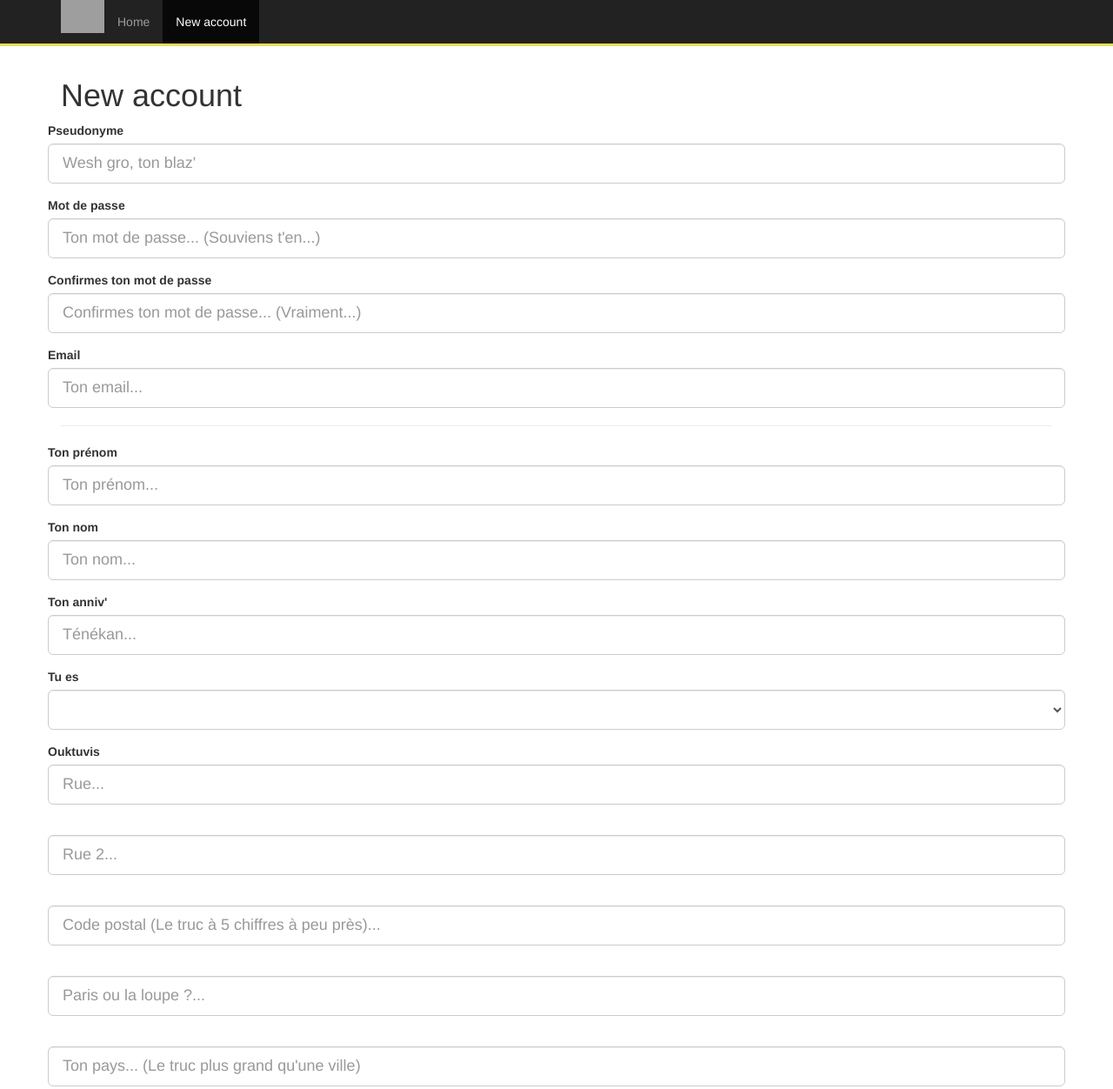
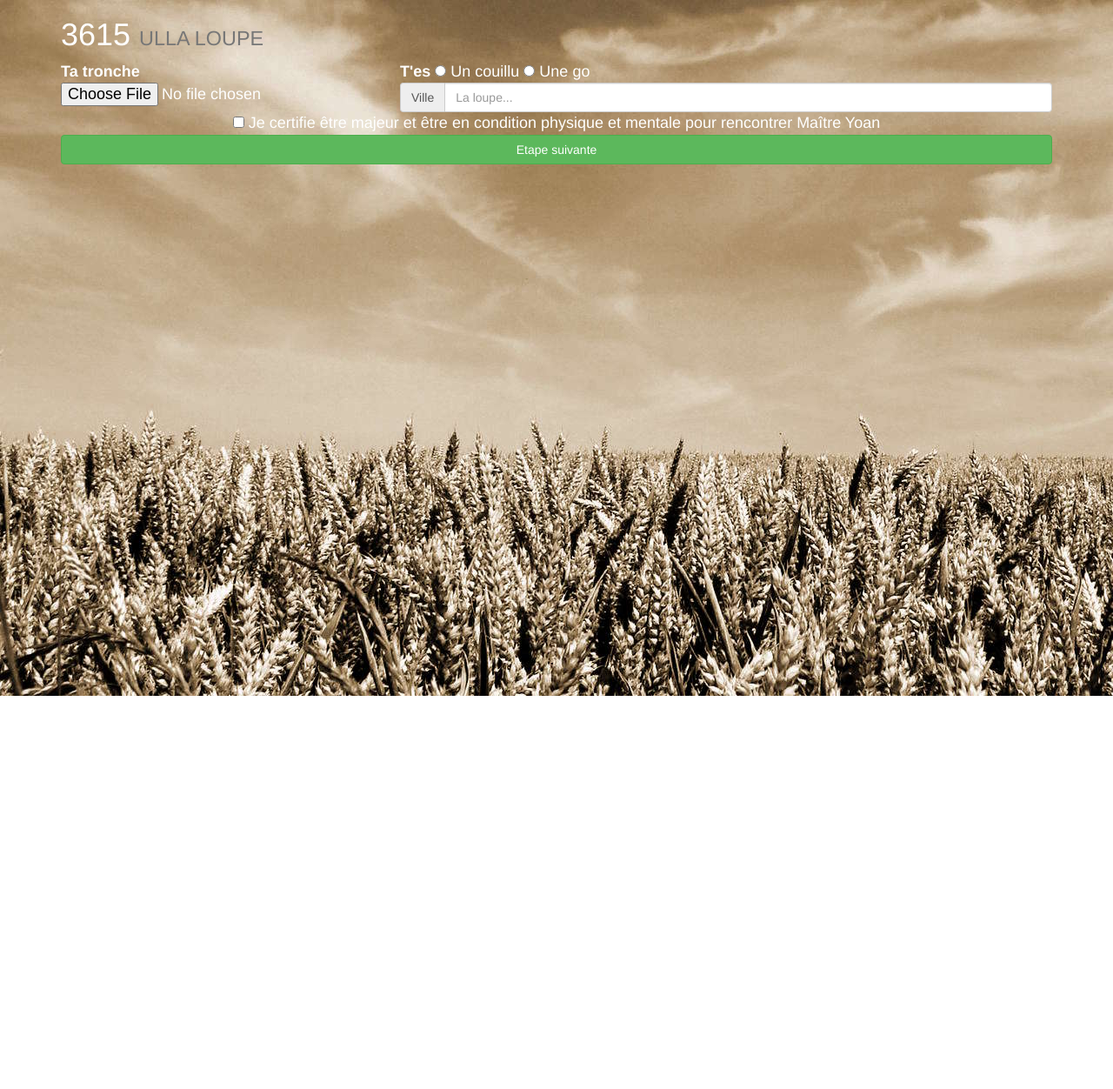
Before and after one commit to JbPasquier/Yoantic, a website: page public/index.html at #!/createAccount in a window 1280 px wide. Shown: the top 1252 px of the page at 87% size. After the commit the page ends 800 px from the top, so only its background shows below. Drawn offline with nearby package versions, Linux system fonts and the light colour scheme; grey boxes are pictures that could not be loaded.

Commit message:
New form

```diff
--- a/public/css/style.css
+++ b/public/css/style.css
@@ -1,12 +1,8 @@
-body{
-    padding-top: 70px;
+body {
+    background-image: url('../assets/bg.jpg');
+    background-repeat: no-repeat;
+    color: #fff;
 }
-.navbar-border{
-	border-bottom: 3px solid #F0DB4F;
+* {
+    font-size: 18px;
 }
-.navbar-header img{
-	transition: 0.4s;
-}
-.navbar-header img:hover{
-	transform: rotate(360deg);
-}
--- a/public/index.html
+++ b/public/index.html
@@ -3,35 +3,22 @@
 <head>
     <meta charset="utf-8">
     <meta name="viewport" content="width=device-width, initial-scale=1.0, maximum-scale=1.0, user-scalable=no" />
-    <meta name="description" content="">
-    <meta name="author" content="">
-    <link rel="icon" type="image/png" href="" />
-    <title>Sample</title>
-    <!-- CSS -->
+    <meta name="description" content="Meet cows">
+    <meta name="author" content="wcs, ibangf, jbpasquier">
+    <link rel="icon" type="image/png" href="/favicon.png" />
+    <title>3615-ULLALOUPE</title>
     <link rel="stylesheet" href="https://maxcdn.bootstrapcdn.com/bootstrap/3.3.5/css/bootstrap.min.css">
     <link rel="stylesheet" href="css/style.css">
-    <!-- AngularJS -->
+    </head>
+    <body>
+    <div class="container main">
+        <h1>3615 <small>ULLA LOUPE</small></h1>
+        <ng-view></ng-view>
+    </div>
     <script src="js/libs/angular.min.js"></script>
     <script src="js/libs/angular-route.min.js"></script>
     <script src="js/controllers/mainController.js"></script>
     <script src="js/services/userService.js"></script>
-
     <script src="js/app.js"></script>
-    </head>
-    <body>
-    <nav class="navbar navbar-inverse navbar-fixed-top navbar-border" role="navigation">
-        <div class="container">
-            <div class="navbar-header">
-                <a href="#/"><img src="https://unhosted.org/slides/img/js.png" width="50px"></a>
-            </div>
-            <ul class="nav navbar-nav">
-                <li ng-class="{active: activetab=='/'}"><a href="#/">Home</a></li>
-                <li ng-class="{active: activetab=='/new'}"><a href="#/new">New account</a></li>
-            </ul>
-        </div>
-    </nav>
-    <div class="container">
-        <ng-view></ng-view>
-    </div>
 </body>
 </html>
--- a/public/js/app.js
+++ b/public/js/app.js
@@ -1,10 +1,10 @@
 function config($routeProvider) {
 	$routeProvider
-		.when('/new', {
-			templateUrl: 'views/new.html'
+		.when('/createAccount', {
+			templateUrl: 'views/userCreation/step-1.html'
 		})
 		.otherwise({
-			redirectTo: '/new'
+			redirectTo: '/createAccount'
 		});
 }
 function run($rootScope, $location){
--- a/public/js/controllers/mainController.js
+++ b/public/js/controllers/mainController.js
@@ -1,92 +1,7 @@
 // MAIN CONTROLLER
 function mainController($scope, $http, userService) {
-    $scope.title = "user List";
-    $scope.userCreation = [{
-        model: 'nickname',
-        label: 'Pseudonyme',
-        type: 'text',
-        placeholder: 'Wesh gro, ton blaz\''
-    }, {
-        model: 'password',
-        label: 'Mot de passe',
-        type: 'password',
-        placeholder: 'Ton mot de passe... (Souviens t\'en...)'
-    }, {
-        model: 'passwordConfirm',
-        label: 'Confirmes ton mot de passe',
-        type: 'password',
-        placeholder: 'Confirmes ton mot de passe... (Vraiment...)'
-    }, {
-        model: 'email',
-        label: 'Email',
-        type: 'email',
-        placeholder: 'Ton email...'
-    }];
-    $scope.userCreationProfile = [{
-            model: 'firstname',
-            label: 'Ton prénom',
-            type: 'text',
-            placeholder: 'Ton prénom...'
-        }, {
-            model: 'lastname',
-            label: 'Ton nom',
-            type: 'text',
-            placeholder: 'Ton nom...'
-        }, {
-            model: 'birthday',
-            label: 'Ton anniv\'',
-            type: 'date',
-            placeholder: 'Ténékan...'
-        }, {
-            model: 'sexe',
-            label: 'Tu es',
-            type: 'select',
-            values: [
-                'Femme',
-                'Homme'
-            ]
-        }, {
-            model: 'road',
-            label: 'Ouktuvis',
-            type: 'text',
-            placeholder: 'Rue...'
-        }, {
-            model: 'road2',
-            label: '',
-            type: 'text',
-            placeholder: 'Rue 2...'
-        }, {
-            model: 'postalCode',
-            label: '',
-            type: 'number',
-            placeholder: 'Code postal (Le truc à 5 chiffres à peu près)...'
-        }, {
-            model: 'city',
-            label: '',
-            type: 'text',
-            placeholder: 'Paris ou la loupe ?...'
-        }, {
-            model: 'country',
-            label: '',
-            type: 'text',
-            placeholder: 'Ton pays... (Le truc plus grand qu\'une ville)'
-        }, {
-            model: 'home',
-            label: 'Ton 02',
-            type: 'number',
-            placeholder: 'C\'quoi ton tel maison...'
-        }, {
-            model: 'mobile',
-            label: 'Ton 06',
-            type: 'number',
-            placeholder: 'Cui sans fil...'
-        }
-
-    ];
-    $scope.tableau = {};
 
     $scope.createAccount = function() {
-        userService.createAccount($scope.tableau);
-        $scope.tableau = [];
+        userService.createAccount();
     };
 }
--- /dev/null
+++ b/public/views/userCreation/step-1.html
@@ -0,0 +1,27 @@
+<div class="row">
+    <div class="col-xs-12">
+        <div class="row">
+            <div class="col-xs-4">
+                <strong>Ta tronche</strong>
+                <input type="file" ng-model='profil[picture]'/>
+            </div>
+            <div class="col-xs-8">
+                    <strong>T'es</strong>
+                    <input type="radio" name="sex" value='male' ng-model='profil[sex]'/> Un couillu
+                    <input type="radio" name="sex" value='female' ng-model='profil[sex]'/> Une go
+                    <div class="input-group">
+                        <span class="input-group-addon">Ville</span>
+                        <input type="text" class="form-control" placeholder="La loupe..." ng-model='profil[city]'/>
+                    </div>
+            </div>
+            <div class="col-xs-12 text-center">
+              <input type="checkbox" ng-model='profil[major18]' /> Je certifie être majeur et être en condition physique et mentale pour rencontrer Maître Yoan
+            </div>
+            <div class="col-xs-12">
+              <button type="button" class="btn btn-success btn-block">
+                Etape suivante
+              </button>
+            </div>
+        </div>
+    </div>
+</div>
```
Also changed, not shown: public/assets/bg.jpg (added).
